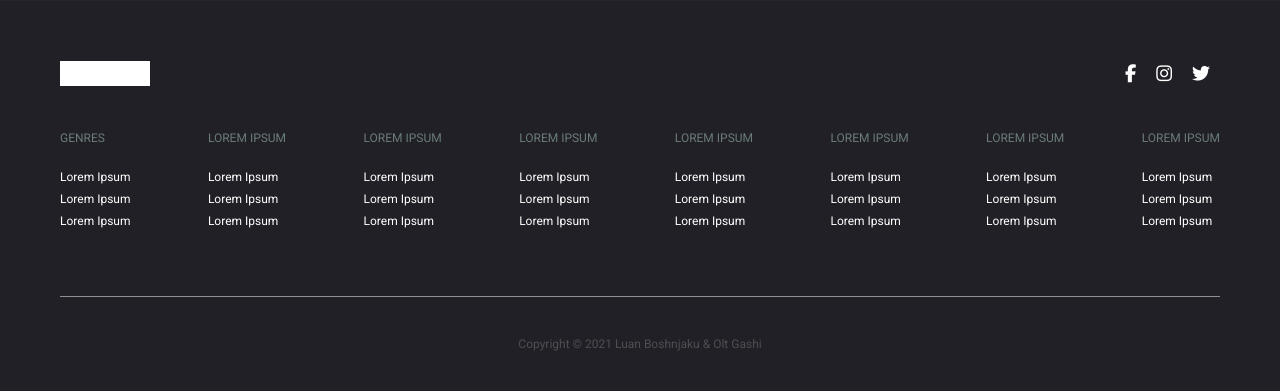
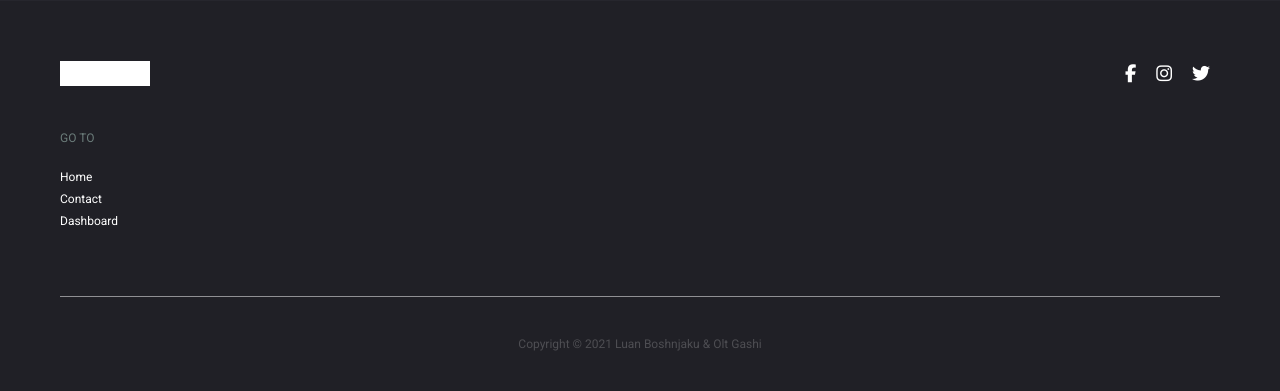
Before and after one commit to oltgvshi/WEB-PROJEKTI, a PHP site: page /login.php in a window 1280 px wide. Shown: the part 571-962 px from the top of the page. Run offline with PHP 8.4, Linux system fonts and the light colour scheme; some libraries are stand-ins or nearby versions.

Commit message:
design changes

```diff
--- a/footer.php
+++ b/footer.php
@@ -12,62 +12,15 @@
 
             <div class="footercontent">
                 <div class="footerh1p">
-                    <p class="footerh">GENRES</p>
-                    <a href=""><p class="footerp">Lorem Ipsum</p></a>
-                    <a href=""><p class="footerp">Lorem Ipsum</p></a>
-                    <a href=""><p class="footerp">Lorem Ipsum</p></a>
-                </div>
-
-                <div class="footerh1p">
-                    <p class="footerh">LOREM IPSUM</p>
-                    <a href=""><p class="footerp">Lorem Ipsum</p></a>
-                    <a href=""><p class="footerp">Lorem Ipsum</p></a>
-                    <a href=""><p class="footerp">Lorem Ipsum</p></a>
-                </div>
-
-                <div class="footerh1p">
-                    <p class="footerh">LOREM IPSUM</p>
-                    <a href=""><p class="footerp">Lorem Ipsum</p></a>
-                    <a href=""><p class="footerp">Lorem Ipsum</p></a>
-                    <a href=""><p class="footerp">Lorem Ipsum</p></a>
-                </div>
-
-                <div class="footerh1p">
-                    <p class="footerh">LOREM IPSUM</p>
-                    <a href=""><p class="footerp">Lorem Ipsum</p></a>
-                    <a href=""><p class="footerp">Lorem Ipsum</p></a>
-                    <a href=""><p class="footerp">Lorem Ipsum</p></a>
-                </div>
-
-                <div class="footerh1p">
-                    <p class="footerh">LOREM IPSUM</p>
-                    <a href=""><p class="footerp">Lorem Ipsum</p></a>
-                    <a href=""><p class="footerp">Lorem Ipsum</p></a>
-                    <a href=""><p class="footerp">Lorem Ipsum</p></a>
-                </div>
-
-                <div class="footerh1p">
-                    <p class="footerh">LOREM IPSUM</p>
-                    <a href=""><p class="footerp">Lorem Ipsum</p></a>
-                    <a href=""><p class="footerp">Lorem Ipsum</p></a>
-                    <a href=""><p class="footerp">Lorem Ipsum</p></a>
-                </div>
-
-                <div class="footerh1p">
-                    <p class="footerh">LOREM IPSUM</p>
-                    <a href=""><p class="footerp">Lorem Ipsum</p></a>
-                    <a href=""><p class="footerp">Lorem Ipsum</p></a>
-                    <a href=""><p class="footerp">Lorem Ipsum</p></a>
-                </div>
-
-                <div class="footerh1p">
-                    <p class="footerh">LOREM IPSUM</p>
-                    <a href=""><p class="footerp">Lorem Ipsum</p></a>
-                    <a href=""><p class="footerp">Lorem Ipsum</p></a>
-                    <a href=""><p class="footerp">Lorem Ipsum</p></a>
+                    <p class="footerh">GO TO</p>
+                    <a href="index.php"><p class="footerp">Home</p></a>
+                    <a href="login.php"><p class="footerp">Contact</p></a>
+                    <a href="dashboard.php"><p class="footerp">Dashboard</p></a>
                 </div>
             </div>
 
             <hr class="horizontal">
             <p class="copyright">Copyright © 2021 Luan Boshnjaku & Olt Gashi</p>
         </footer>
+
+        <script src="javascript\script.js"></script>
```
Also changed, not shown: contactform.php (+12 -7 lines).
